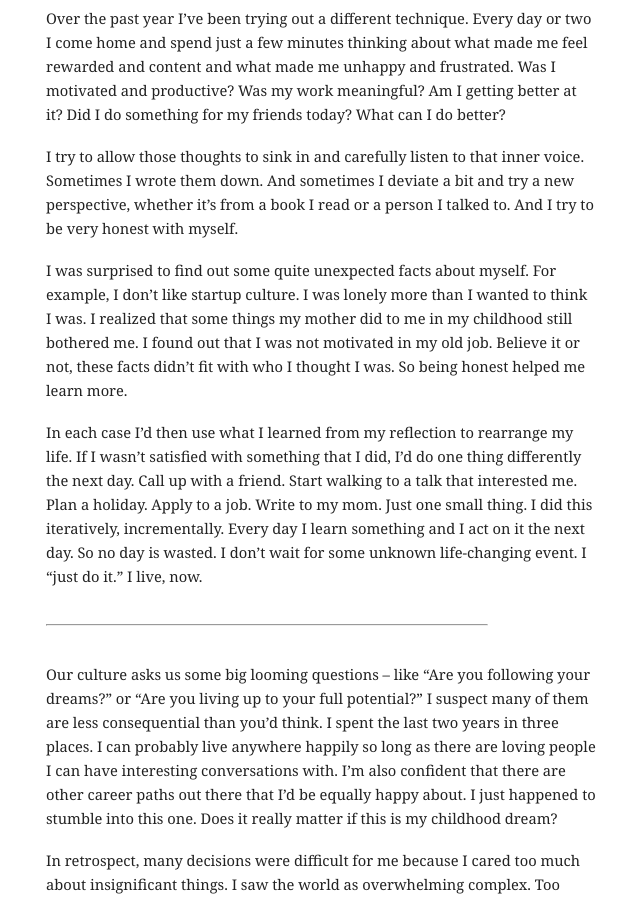
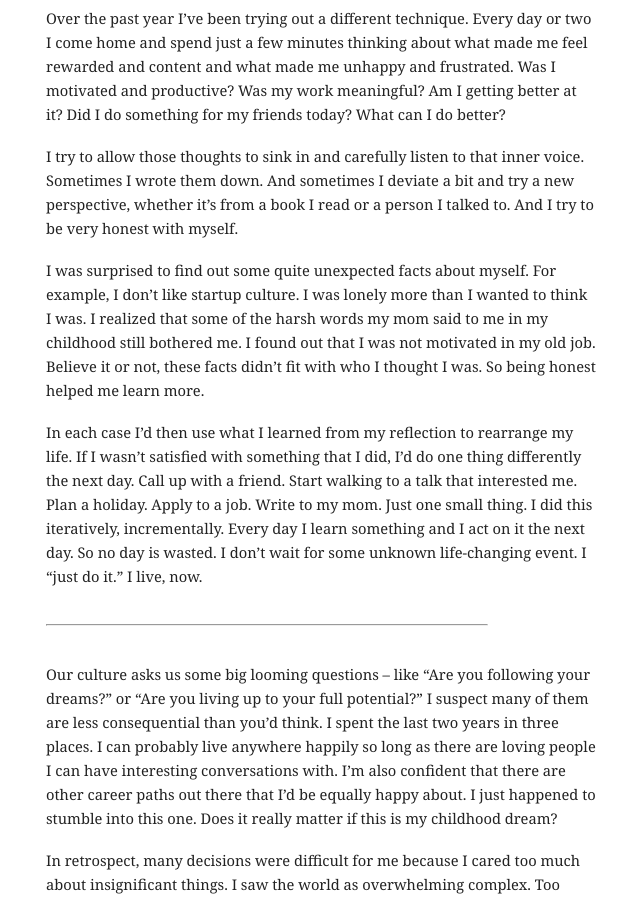
Before and after one commit to mbwong/mbwong.github.com, a Jekyll site: the page built from _posts/2013-12-07-the-examined-life.md, in a window 1280 px wide and 900 px high, scrolled down 830 px. Shown: the whole window, without its empty margins (304-944 px from the left). Built offline with Jekyll 4.4.1, drawn with Linux system fonts in a browser that asks for light colours.

Commit message:
Update 2013-12-07-the-examined-life.md

```diff
--- a/_posts/2013-12-07-the-examined-life.md
+++ b/_posts/2013-12-07-the-examined-life.md
@@ -20,7 +20,7 @@
 
 I try to allow those thoughts to sink in and carefully listen to that inner voice. Sometimes I wrote them down. And sometimes I deviate a bit and try a new perspective, whether it’s from a book I read or a person I talked to. And I try to be very honest with myself.
 
-I was surprised to find out some quite unexpected facts about myself. For example, I don’t like startup culture. I was lonely more than I wanted to think I was. I realized that some things my mother did to me in my childhood still bothered me. I found out that I was not motivated in my old job. Believe it or not, these facts didn't fit with who I thought I was. So being honest helped me learn more.
+I was surprised to find out some quite unexpected facts about myself. For example, I don’t like startup culture. I was lonely more than I wanted to think I was. I realized that some of the harsh words my mom said to me in my childhood still bothered me. I found out that I was not motivated in my old job. Believe it or not, these facts didn't fit with who I thought I was. So being honest helped me learn more.
 
 In each case I'd then use what I learned from my reflection to rearrange my life. If I wasn’t satisfied with something that I did, I'd do one thing differently the next day. Call up with a friend. Start walking to a talk that interested me. Plan a holiday. Apply to a job. Write to my mom. Just one small thing. I did this iteratively, incrementally. Every day I learn something and I act on it the next day. So no day is wasted. I don’t wait for some unknown life-changing event. I “just do it.” I live, now.
 
```
